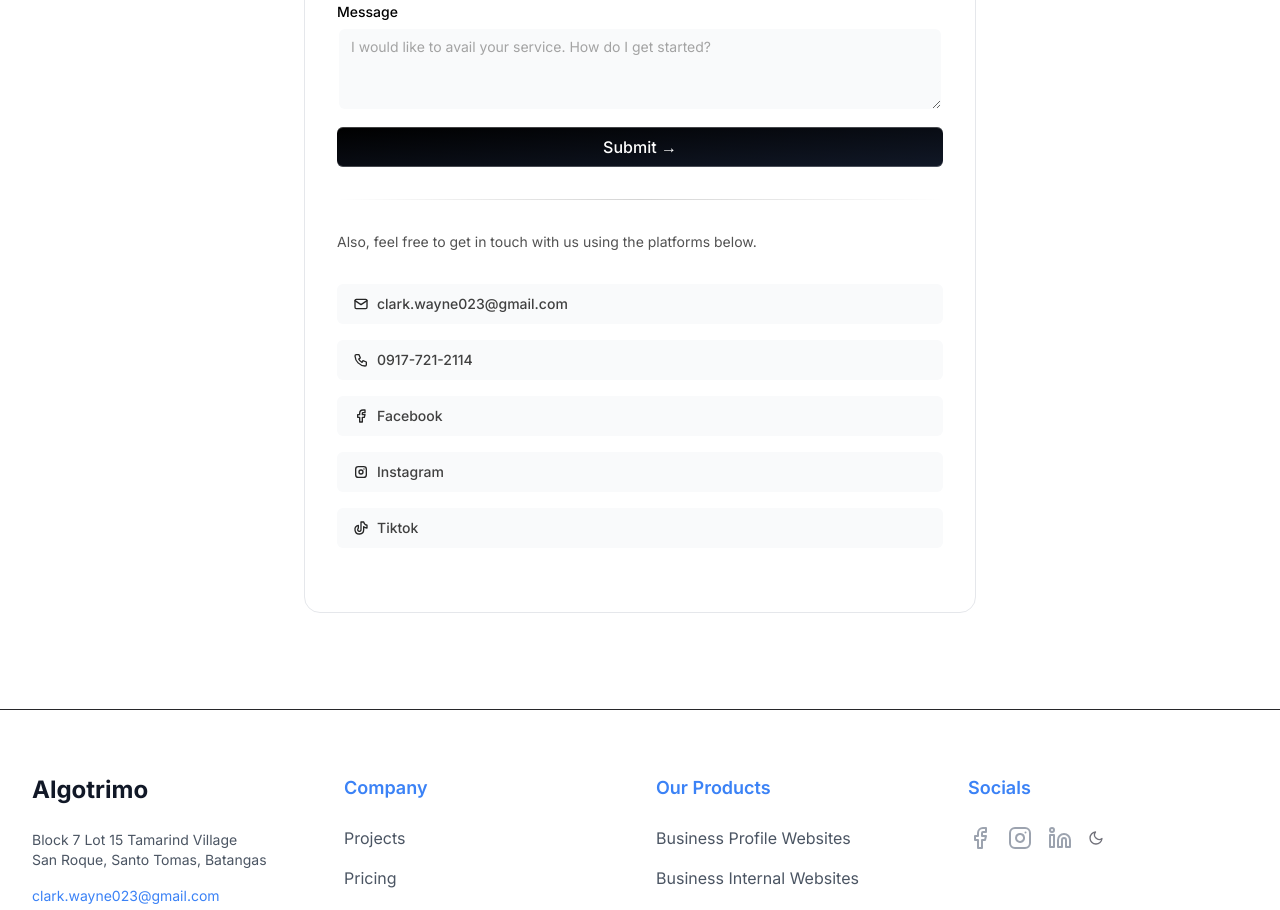
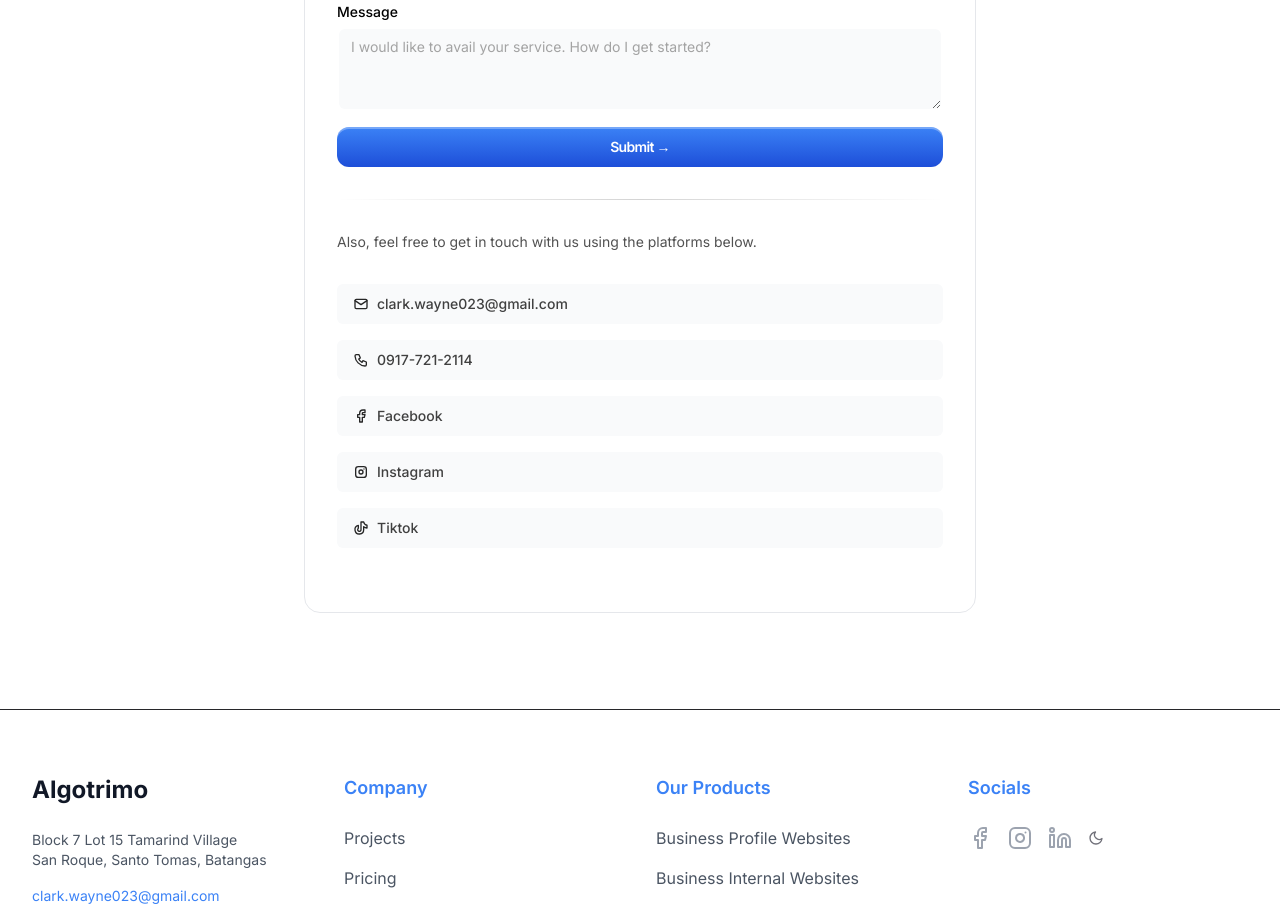
Before and after one commit to CHlNlTO/ckdigitals, a Next.js app: page / in a window 1280 px wide. Shown: the part 3100-4010 px from the top of the page. Built offline with nearby package versions, Linux system fonts and the light colour scheme.

Commit message:
Modify Contact Form Submit Button Style

```diff
--- a/src/components/component/contact-form.tsx
+++ b/src/components/component/contact-form.tsx
@@ -98,7 +98,7 @@ export function ContactForm() {
         </div>
         <button
           className={cn(
-            "bg-gradient-to-br relative group/btn from-black dark:from-zinc-900 dark:to-zinc-900 to-gray-900 block dark:bg-zinc-800 w-full text-white rounded-md h-10 font-medium shadow-[0px_1px_0px_0px_#ffffff40_inset,0px_-1px_0px_0px_#ffffff40_inset] dark:shadow-[0px_1px_0px_0px_var(--zinc-800)_inset,0px_-1px_0px_0px_var(--zinc-800)_inset]",
+            "inline-flex items-center justify-center focus-visible:outline-none focus-visible:ring-1 focus-visible:ring-ring disabled:pointer-events-none disabled:opacity-50 bg-gradient-to-b from-blue-500 to-blue-700 hover:from-blue-600 hover:to-blue-800 text-white shadow-[0px_2px_0px_0px_rgba(255,255,255,0.3)_inset] h-10 px-8 whitespace-pre md:flex group relative w-full gap-1 rounded-xl text-sm font-semibold tracking-tighter ring-offset-inherit transition-all duration-150 ease-in-out hover:ring-2 dark:bg-white dark:text-white hover:ring-blue-500 hover:ring-offset-2 hover:dark:ring-offset-zinc-900 dark:hover:ring-blue-500",
             loading && "opacity-50 cursor-not-allowed"
           )}
           type="submit"
```
